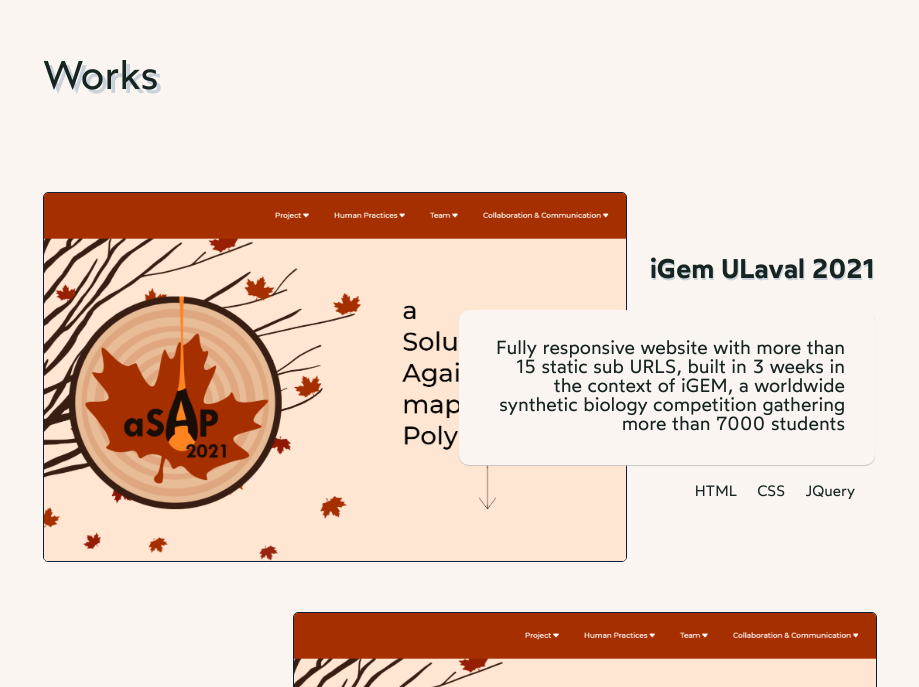
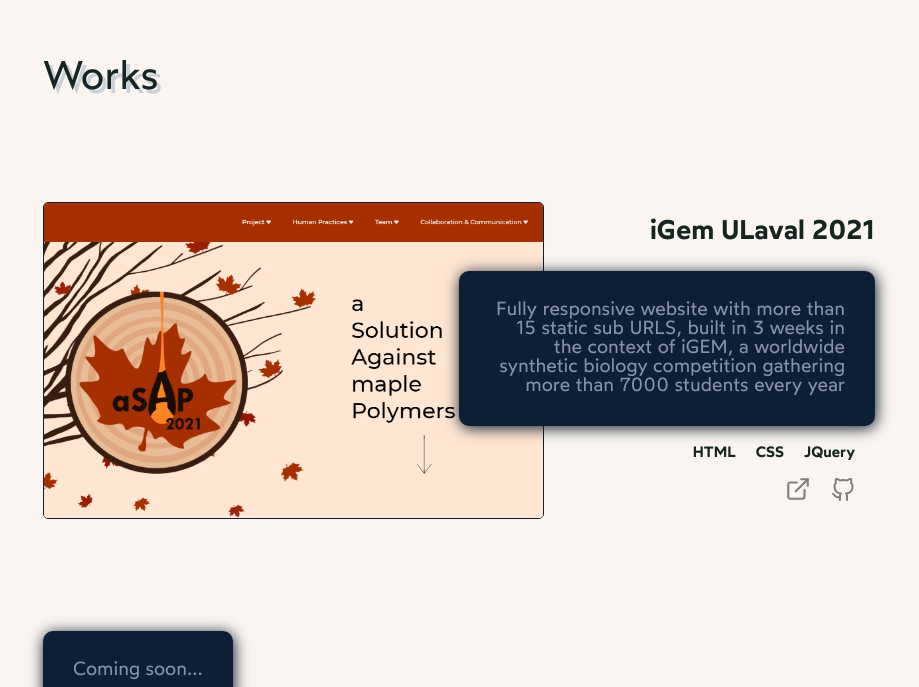
Before and after one commit to JoBess7/portfolio-v1, a React (Create React App) app: page / in a window 1280 px wide. Shown: the part 2113-2800 px from the top of the page, without its empty margins (181-1100 px from the left). Built offline with nearby package versions, Linux system fonts and the light colour scheme.

Commit message:
work section++

```diff
--- a/src/App.js
+++ b/src/App.js
@@ -18,9 +18,15 @@
   description: "#162521",
   textShadow: "#C9D1DA",
   shadowDimensions: "4px 4px",
+
   buttonShadow: "rgba(0, 0, 0, 0.3)",
   buttonText: "#d2d2d2",
   buttonHover: "#BCE2FF",
+
+  projectBackground: '#0d1f34',
+  projectDescription:  "#8791af",
+  projectShadow: "1px 2px 15px #081728",
+  projectFt: "#162521"
 }
 
 const DarkTheme = {
@@ -37,9 +43,15 @@
   description: "#8791af",
   textShadow: "#7B9DBF",
   shadowDimensions: "2px 3px",
+
   buttonShadow: "rgba(255, 255, 255, 0.25)",
   buttonText: "rgba(18, 27, 49, 0.95)",
   buttonHover: "#1b71c2",
+
+  projectBackground: '#0d1f34',
+  projectDescription:  "#8791af",
+  projectShadow: "0px 1px 50px #081728",
+  projectFt: "#a5b1ce"
 }
 
 const themes = {
--- a/src/assets/constants.js
+++ b/src/assets/constants.js
@@ -41,28 +41,31 @@
 export const PROJECTS = [
     {
         title: "iGem ULaval 2021",
-        description: "Fully responsive website with more than 15 static sub URLS, built in 3 weeks in the context of iGEM, a worldwide synthetic biology competition gathering more than 7000 students",
+        description: "Fully responsive website with more than 15 static sub URLS, built in 3 weeks in the context of iGEM, a worldwide synthetic biology competition gathering more than 7000 students every year",
         imageURL: igemLogo,
         link: "https://2021.igem.org/Team:ULaval",
         github: "repo",
-        featured: ["HTML", "CSS", "JQuery"]
-    },
-    {
-        title: "GithubSpy",
-        description: "idkfk kddkdkkdk",
-        imageURL: igemLogo,
-        link: "",
-        github: "",
-        featured: []
+        featured: ["HTML", "CSS", "JQuery"],
+        imagePath: "igem_logo.png"
     },
     {
         title: "",
-        description: "",
+        description: "Coming soon...",
         imageURL: null,
         link: "",
         github: "",
-        featured: []
-    }
+        featured: [],
+        imagePath: "../assets/images/igem_logo.png"
+    },
+    {
+        title: "",
+        description: "Coming soon...",
+        imageURL: null,
+        link: "",
+        github: "",
+        featured: [],
+        imagePath: "../assets/images/igem_logo.png"
+    },
 ]
 
 export const ABOUT =
--- a/src/components/Project.js
+++ b/src/components/Project.js
@@ -1,25 +1,30 @@
 import styled from "styled-components";
 import { THEME_TOGGLE_SPEED } from "../assets/constants";
+import { FiExternalLink } from "react-icons/fi";
+import { FiGithub } from "react-icons/fi";
+import { useState } from "react";
 
 const Title = styled.div`
     transition: all ${THEME_TOGGLE_SPEED}s;
     color: ${props => props.theme.title};
-    text-shadow: 1px 2px ${props => props.theme.textShadow};
 `
 
 const Description = styled.div`
     transition: all ${THEME_TOGGLE_SPEED}s;
-    background-color: ${props => props.theme.headerBackground};
-    box-shadow: ${props => props.theme.headerShadow};
-    color: ${props => props.theme.description};
+    background-color: ${props => props.theme.projectBackground};
+    box-shadow: ${props => props.theme.projectShadow};
+    color: ${props => props.theme.projectDescription};
 `
 
 const Ft = styled.div`
     transition: all ${THEME_TOGGLE_SPEED}s;
-    color: ${props => props.theme.description};
+    color: ${props => props.theme.projectFt};
 `
 
 export default function Project({ project, idx }) {
+
+    const [linkClass, setLinkClass] = useState("");
+    const [githubClass, setGithubClass] = useState("");
 
     const imgPos = (idx % 2) === 0 ? {left: 0} : {right: 0};
     const textAlign = (idx % 2) === 0 ? "end" : "start";
@@ -30,22 +35,30 @@
     return(
         <div className="project" style={{justifyContent: horizontalAlign}}>
             <div style={imgPos} className="project-img-container">
-                <a href={project.link}>
+                <a className="project-a-ref" href={project.link}>
                     <img className="project-img" src={project.imageURL} alt=""></img>
                 </a>
             </div>
-            <div className="project-flex" style={{alignItems: horizontalAlign}}>
+            <div className="project-flex" style={{ alignItems: horizontalAlign}}>
                 <Title className="project-name">{project.title}</Title>
                 <Description className="project-desc" style={{textAlign: textAlign, padding: padding}}>{project.description}</Description>
                 <div className="project-ft-flex">
                     {
                         project.featured.map((ft) => {
                             return (
-                                <Ft style={{padding: ftPadding}} className="">{ft}</Ft>
+                                <Ft style={{margin: ftPadding}} className="ft">{ft}</Ft>
                             );
                         })
                     }
                 </div>
+                <div className="project-link-flex">
+                        <a href={project.link}>
+                            <FiExternalLink className={`project-icon ${linkClass}`} style={{margin: ftPadding}} size={26}/>
+                        </a>
+                        <a href={project.github}>
+                            <FiGithub className={`project-icon ${githubClass}`} style={{margin: ftPadding}} size={24}/>
+                        </a>
+                    </div>
             </div>
         </div>
     );
--- a/src/components/SectionTitle.js
+++ b/src/components/SectionTitle.js
@@ -9,12 +9,12 @@
     text-shadow: ${props => props.theme.shadowDimensions} ${props => props.theme.textShadow};
 `
 
-export default function SectionTitle(props) {
+export default function SectionTitle({class2, title, inView}) {
     return(
-        <div className="section-title-flex">
+        <div className={`section-title-flex ${class2}`}>
             <SectionText className="title-title">
-                {props.title}
-                <Scratch visible={props.inView}/>
+                {title}
+                <Scratch visible={inView}/>
             </SectionText>
         </div>
     );
--- a/src/styles/_queries.css
+++ b/src/styles/_queries.css
@@ -74,6 +74,28 @@
     .selectable-title {height: 26px;}
 }
 
+/* ---------------- CONTAINER4 --------------------- */
+@media screen
+and (max-width: 1000px) {
+    .project {justify-content: center !important;}
+    .project-flex {padding: 0 !important; margin: 0 !important; width: 90% !important; position: absolute; width: 100%; align-items: flex-start !important;}
+    .project-desc {padding: 0 !important; text-align: start !important; background-color: rgba(255, 255, 255, 0) !important; box-shadow: none !important;}
+    .project-img {filter: brightness(12%);}
+    .project-img-container {position: relative; width: 100%;}
+    .project-name {color: #c1cceb !important; text-shadow: none !important;}
+    .ft {color: #a5b1ce !important;}
+}
+
+@media screen
+and (min-width: 1001px)
+and (max-width: 1200px) {
+    .project-works-title {margin-bottom: 50px;}
+}
+@media screen
+and (min-width: 1201px) {
+    .project-works-title {margin-bottom: 100px;}
+}
+
 /* ---------------- CONTAINER5 --------------------- */
 @media screen
 and (max-width: 800px) {
--- a/src/styles/worksStyles.css
+++ b/src/styles/worksStyles.css
@@ -15,9 +15,8 @@
 .project {
     width: 100%;
     display: flex;
-    margin-top: 100px;
+    margin-bottom: 100px;
     position: relative;
-    height: 25vw;
     align-items: center;
 }
 
@@ -42,16 +41,18 @@
 
 .project-ft-flex {
     display: flex;
-    font-family: "Wotfard-Regular";
+    font-family: "Wotfard-SemiBold";
     font-size: 15px;
+    align-items: center;
 }
 
 .project-img-container {
-    width: 70%;
+    width: 60%;
     position: absolute;
 }
 
 .project-img {
+    transition: all .5s;
     top: 0;
     border-radius: 5px;
     z-index: 1;
@@ -59,3 +60,22 @@
     height: auto;
     border: 1px solid #0d1f34;
 }
+.project-img:hover {
+    transform: scale(1.02);
+}
+
+.project-link-flex {
+    margin-top: 15px;
+}
+
+.project-icon {
+    transition: all .2s;
+    stroke: grey;
+    stroke-width: 2;
+}
+.project-icon:visited {
+    stroke: rgb(41, 116, 230);
+}
+.project-icon:hover {
+    stroke: rgb(41, 116, 230);
+}
--- a/src/views/works/Works.js
+++ b/src/views/works/Works.js
@@ -6,7 +6,7 @@
     return (
         <div className="works">
             <div className="works-flex website-width">
-                <SectionTitle title="Works"/>
+                <SectionTitle class2={"project-works-title"} title="Works"/>
                 {PROJECTS.map((project, idx) => {
                     return(
                         <Project project={project} idx={idx}/>
```
Also changed, not shown: src/views/foot/Foot.js (+3 -5 lines), public/igem_logo.png (added).
